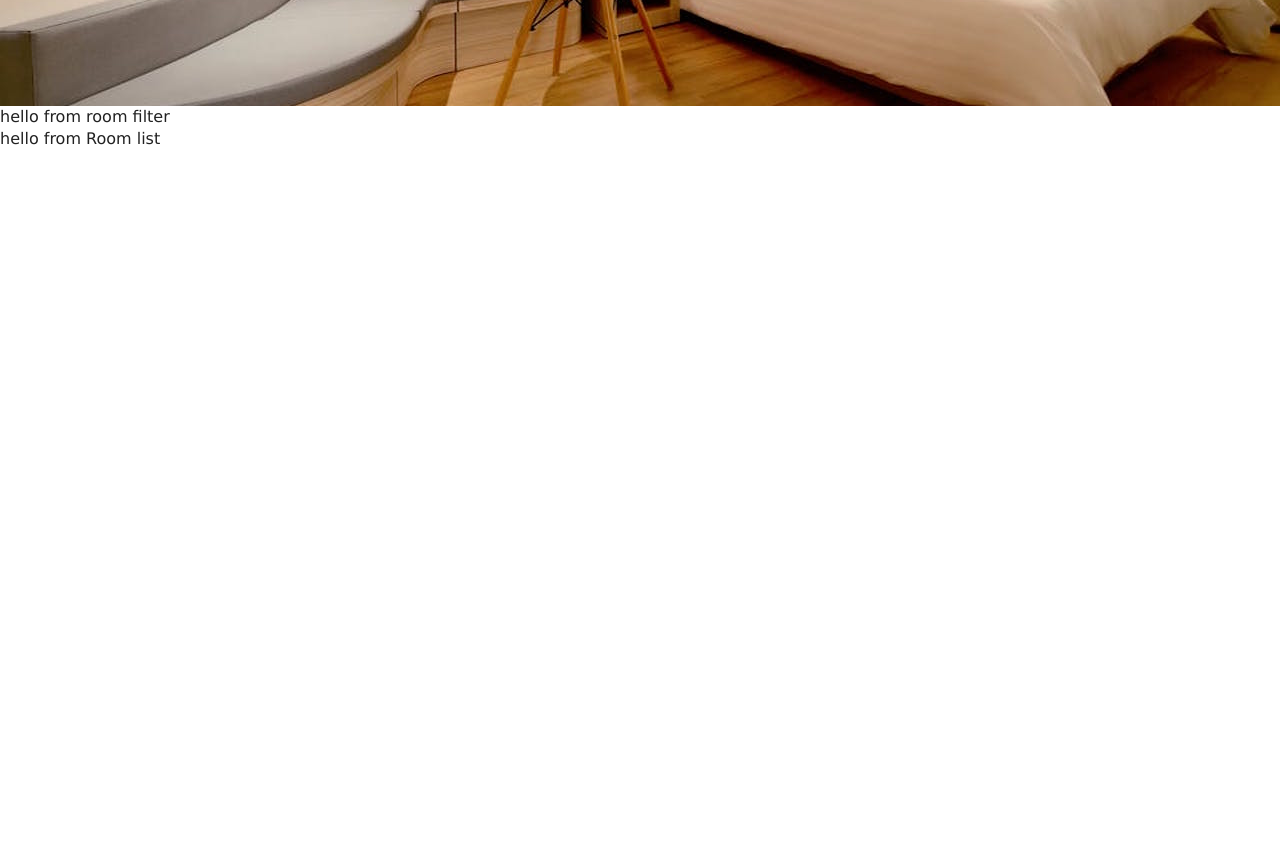
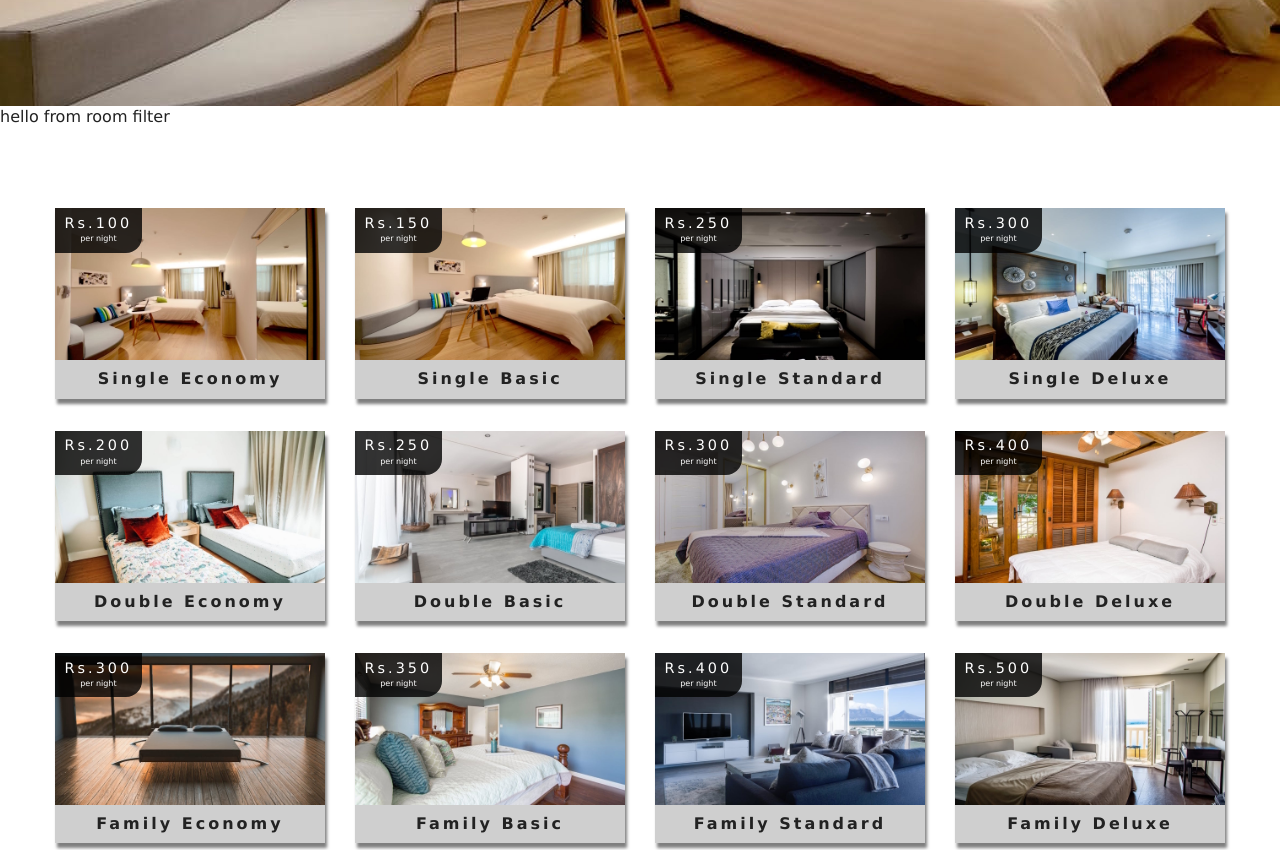
Before and after one commit to nandinee33/luxurious-resort-site, a React (Create React App) app in the folder resort/: page /rooms in a window 1280 px wide. Shown: the part 440-1290 px from the top of the page. Before the commit the page ends 800 px from the top, so only its background shows below. Built offline with nearby package versions, Linux system fonts and the light colour scheme.

Commit message:
complete room list

```diff
--- a/resort/src/components/RoomsList.js
+++ b/resort/src/components/RoomsList.js
@@ -1,9 +1,23 @@
-import React from 'react'
+import React from 'react';
+import Room from "./Room";
 
-export default function RoomsList() {
+export default function RoomsList({rooms}) {
+
+    if (rooms.length === 0) {
+        return (
+          <div className="empty-search">
+            <h3>unfortunately no rooms matched your search parameters</h3>
+          </div>
+        );
+    }
+
     return (
-        <div>
-            hello from Room list
-        </div>
+        <section className="roomslist">
+            <div className="roomslist-center">
+                {rooms.map(item => {
+                return <Room key={item.id} room={item} />;
+                })}
+            </div>
+        </section>
     )
 }
```
